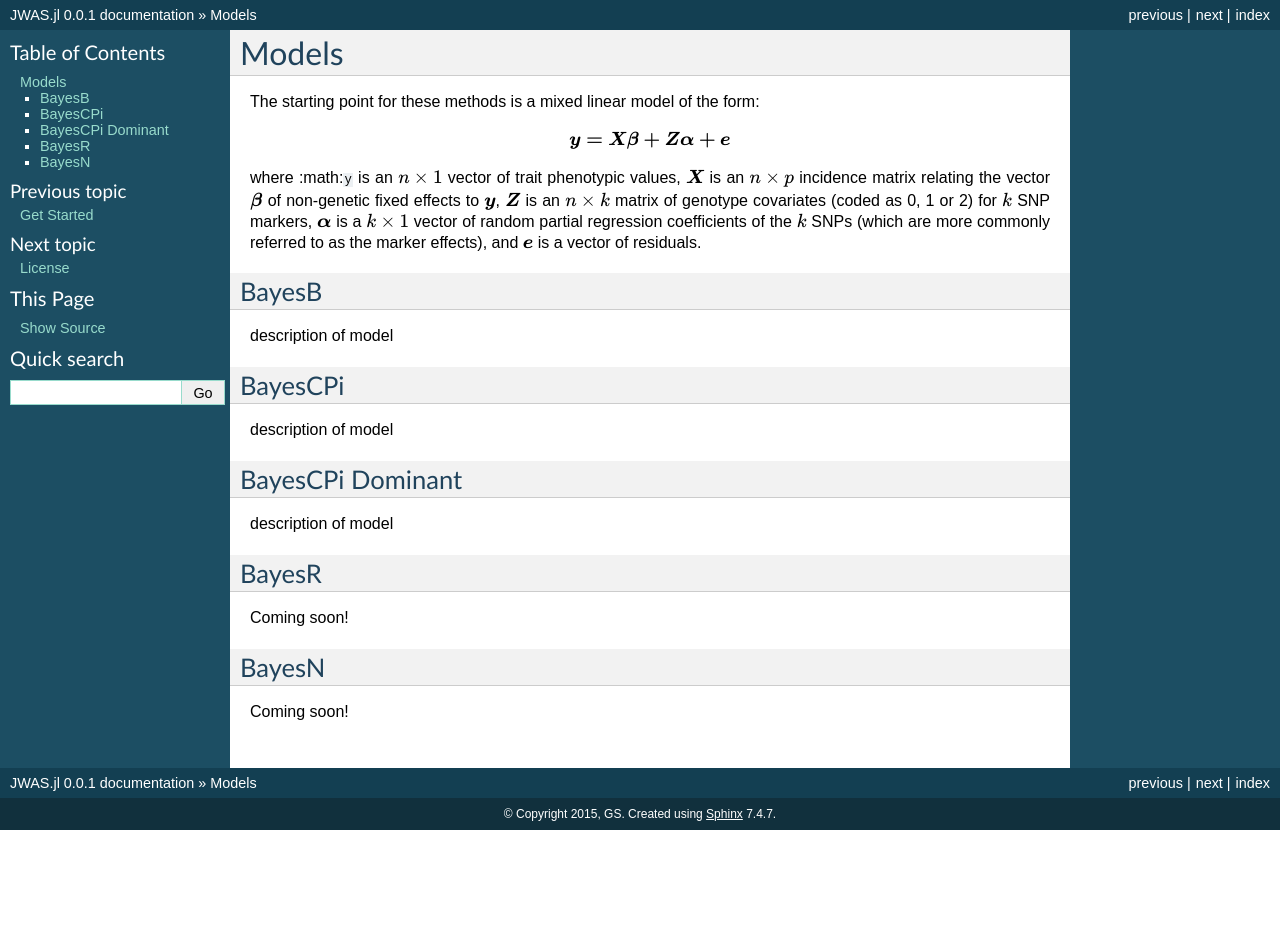
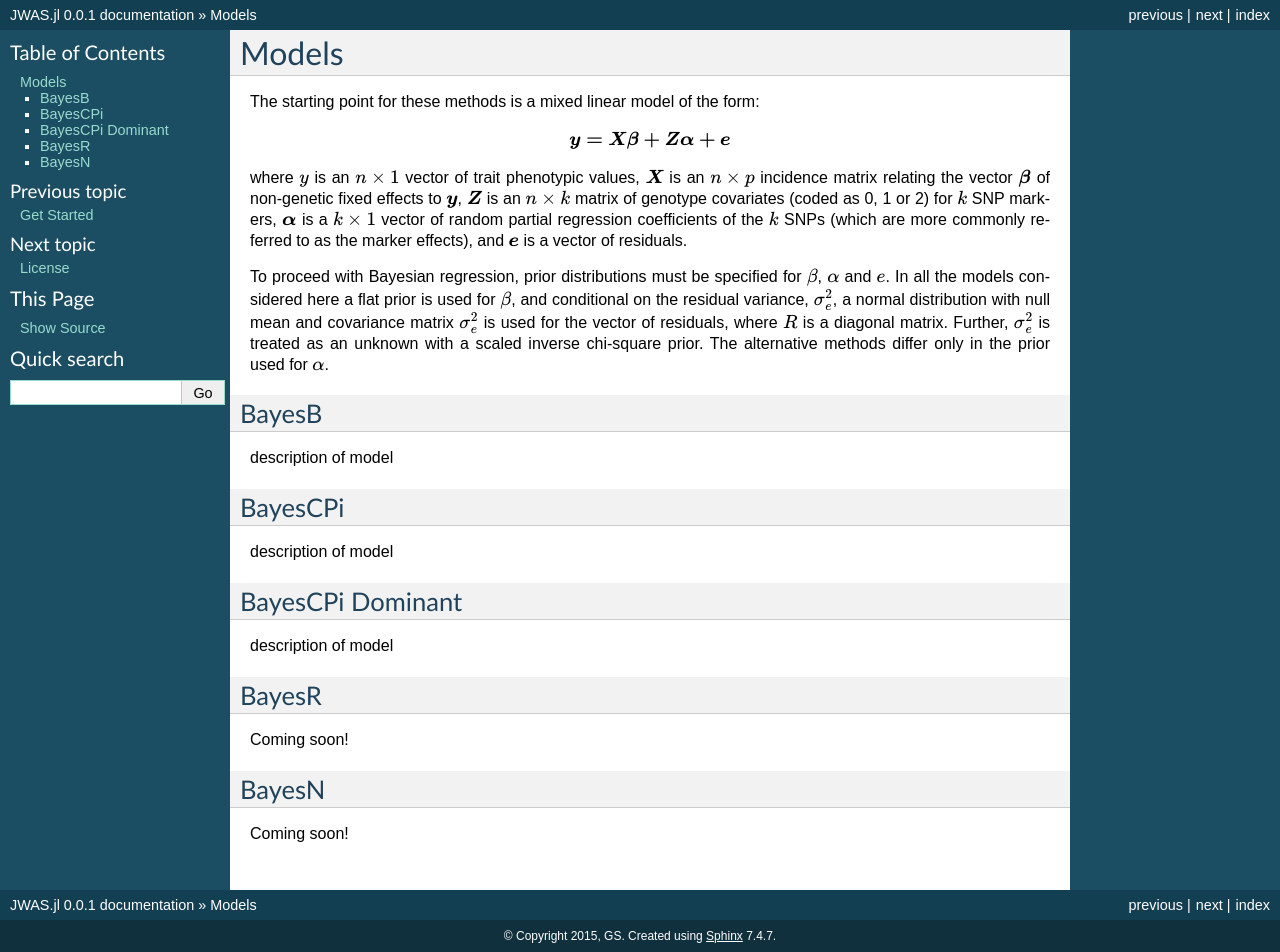
Before and after one commit to reworkhow/JWAS.jl, a Sphinx documentation site: the page built from docs/source/models.rst, in a window 1280 px wide. Built offline with Sphinx 7.4.7, drawn with Linux system fonts in a browser that asks for light colours; before the commit the page ends 900 px from its top, so only the background shows below that.

Commit message:
Update models.rst

```diff
--- a/docs/source/models.rst
+++ b/docs/source/models.rst
@@ -7,7 +7,7 @@ The starting point for these methods is a mixed linear model of the form:
 
   \boldsymbol{y=X\beta+Z\alpha+e}
 
-where  :math:``y`` is an :math:`n\times 1` vector of trait
+where  :math:`y` is an :math:`n\times 1` vector of trait
 phenotypic values, :math:`\boldsymbol{X}` is an :math:`n\times p` incidence matrix relating
 the vector :math:`\boldsymbol{\beta}` of non-genetic fixed effects to :math:`\boldsymbol{y}`,  :math:`\boldsymbol{Z}`
 is an :math:`n\times k` matrix of genotype covariates (coded as 0, 1 or 2)
@@ -16,6 +16,15 @@ partial regression coefficients of the :math:`k` SNPs (which are more
 commonly referred to as the marker effects), and :math:`\boldsymbol{e}` is a
 vector of residuals.
 
+To proceed with Bayesian regression, prior distributions must be
+specified for :math:`\beta`, :math:`\alpha` and :math:`e`. In all the models
+considered here a flat prior is used for
+:math:`\beta`, and conditional on the residual variance, :math:`\sigma^2_e`, a
+normal distribution with null mean and covariance matrix
+:math:`\sigma^2_e` is used for the vector of residuals, where :math:`R`
+is a diagonal matrix. Further, :math:`\sigma^2_e` is treated as an unknown
+with a scaled inverse chi-square prior. The alternative methods differ
+only in the prior used for :math:`\alpha`.
 
 
 
```
